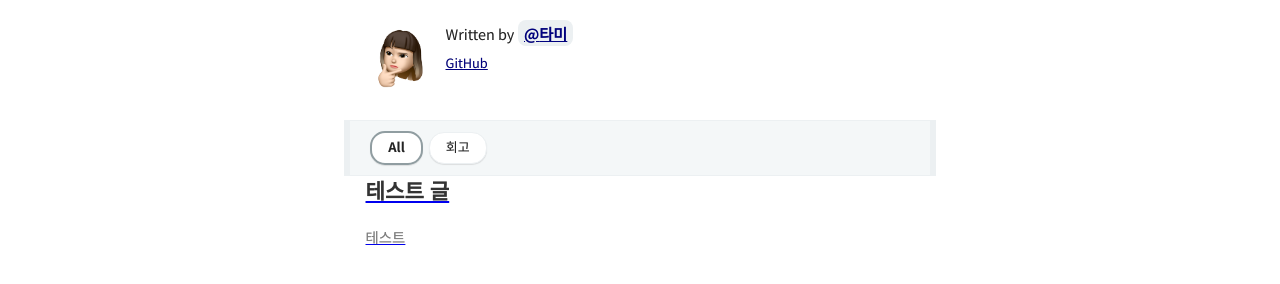
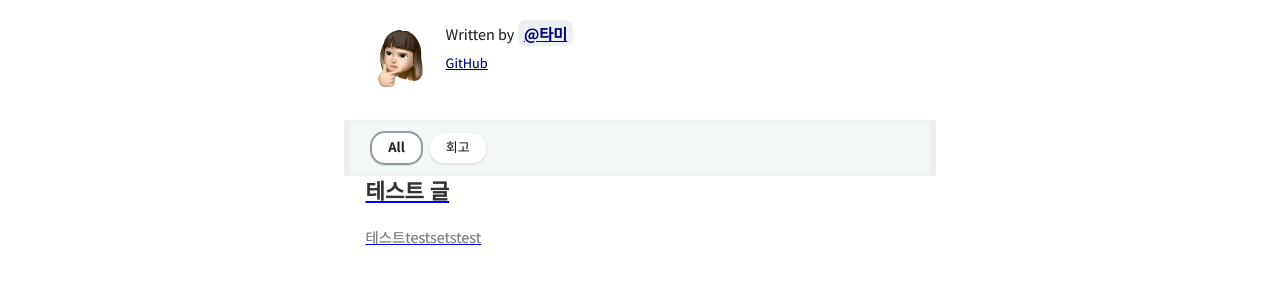
Before and after one commit to xodms0309/xodms0309.github.io, a Gatsby site: page / in a window 1280 px wide. Shown: the part 180-464 px from the top of the page. Built offline with nearby package versions, Linux system fonts and the light colour scheme; Gatsby itself is replaced by a stand-in of ours; some packages are replaced by stand-ins of ours; what typography-theme-github would draw is missing.

Commit message:
배포 테스트

```diff
--- a/content/blog/회고/test.md
+++ b/content/blog/회고/test.md
@@ -5,4 +5,4 @@
 draft: false
 ---
 
-테스트
+테스트testsetstest
```
